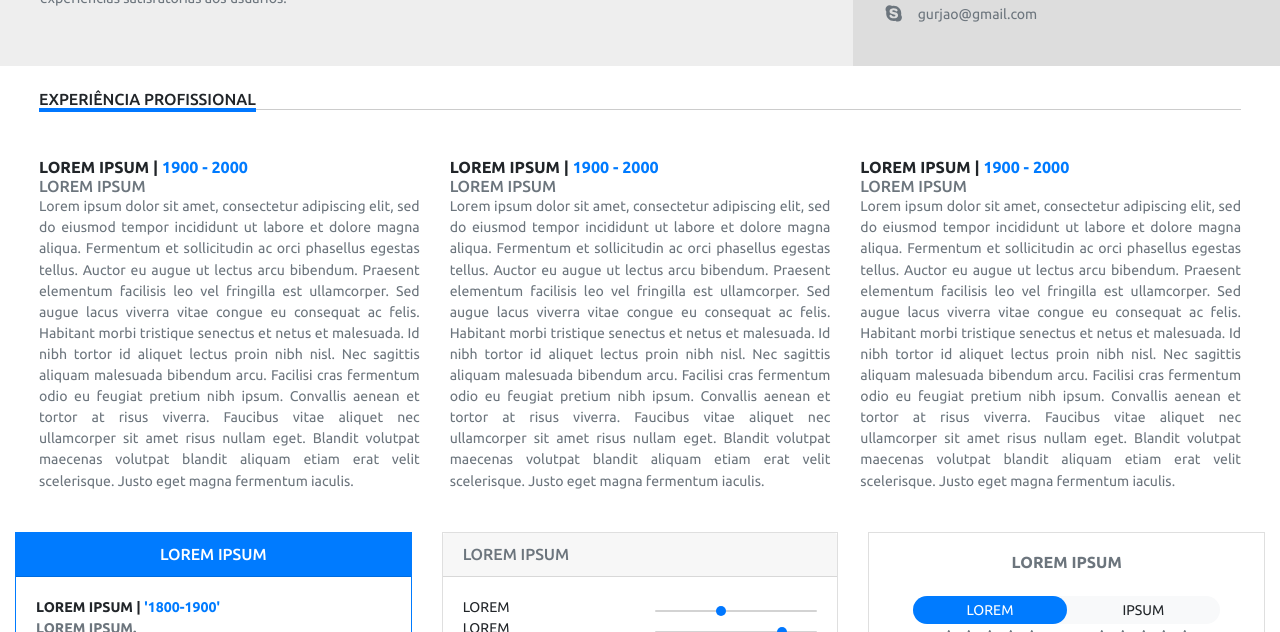
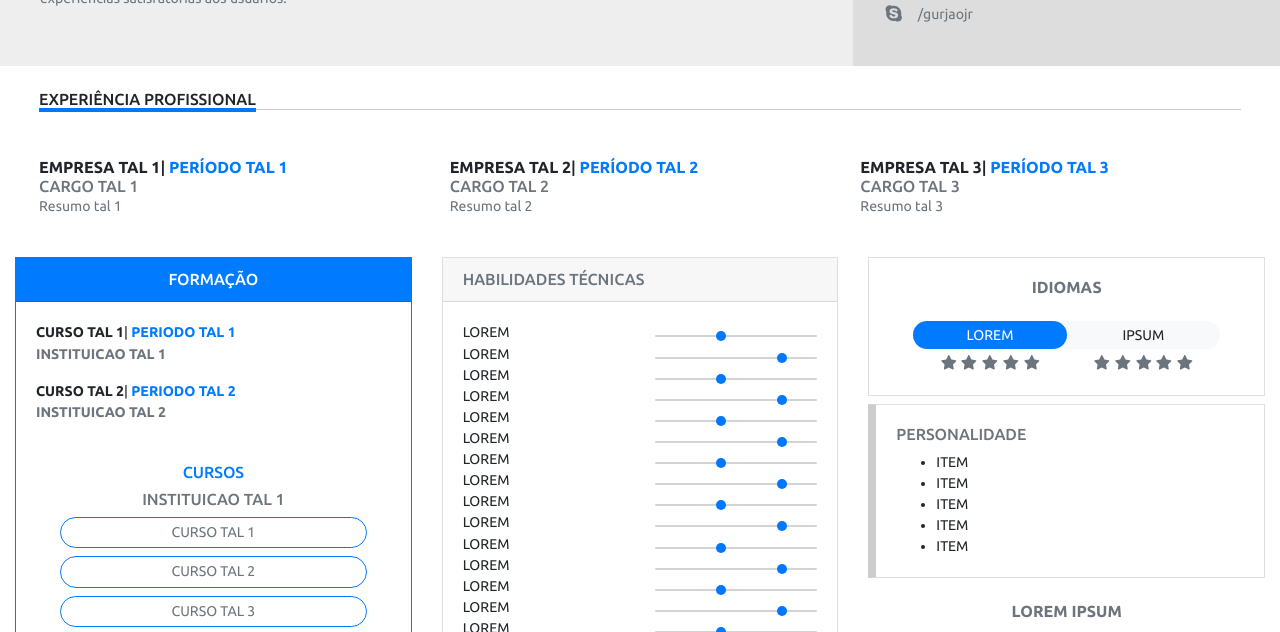
Before and after one commit to gurjao/curriculum, a website: page index.html in a window 1280 px wide. Shown: the part 320-952 px from the top of the page. Drawn offline with Linux system fonts and the light colour scheme.

Commit message:
Atualizando JSON

```diff
--- a/index.html
+++ b/index.html
@@ -18,6 +18,7 @@
 </head>
 
 <body>
+	<div id="experienciaEmpresa"></div>
 	<hr class="my-0 bg-primary" style="border-top-width: 8px">
 	<h4 id="nome" class="text-center text-uppercase mt-5 mb-0">Lorem ipsum</h3>
 	<h5 id="cargo" class="text-center text-uppercase text-muted mt-0 mb-5">Lorem ipsum</h4>
@@ -54,48 +55,48 @@
 		<h6 class="m-4 text-uppercase" style="border-bottom: 1px solid #ccc;"><span style="border-bottom: 4px solid #07f;">Experiência profissional</span></h4>
 		<div class="row text-justify p-4">
 			<div class="col-md">
-				<h6 class="m-0 text-uppercase"><strong>Lorem ipsum | <span class="text-primary">1900 - 2000</span></strong></h6>
-				<h6 class="m-0 text-uppercase text-muted">Lorem ipsum</h6>
-				<p class="text-muted">Lorem ipsum dolor sit amet, consectetur adipiscing elit, sed do eiusmod tempor incididunt ut labore et dolore magna aliqua. Fermentum et sollicitudin ac orci phasellus egestas tellus. Auctor eu augue ut lectus arcu bibendum. Praesent elementum facilisis leo vel fringilla est ullamcorper. Sed augue lacus viverra vitae congue eu consequat ac felis. Habitant morbi tristique senectus et netus et malesuada. Id nibh tortor id aliquet lectus proin nibh nisl. Nec sagittis aliquam malesuada bibendum arcu. Facilisi cras fermentum odio eu feugiat pretium nibh ipsum. Convallis aenean et tortor at risus viverra. Faucibus vitae aliquet nec ullamcorper sit amet risus nullam eget. Blandit volutpat maecenas volutpat blandit aliquam etiam erat velit scelerisque. Justo eget magna fermentum iaculis.</p>
+				<h6 class="m-0 text-uppercase"><strong id="experienciaEmpresa3">Lorem ipsum </strong>| <strong id="experienciaPeriodo3" class="text-primary">1900 - 2000</strong></h6>
+				<h6 id="experienciaCargo3" class="m-0 text-uppercase text-muted">Lorem ipsum</h6>
+				<p id="experienciaResumo3" class="text-muted">Lorem ipsum dolor sit amet, consectetur adipiscing elit, sed do eiusmod tempor incididunt ut labore et dolore magna aliqua. Fermentum et sollicitudin ac orci phasellus egestas tellus. Auctor eu augue ut lectus arcu bibendum. Praesent elementum facilisis leo vel fringilla est ullamcorper. Sed augue lacus viverra vitae congue eu consequat ac felis. Habitant morbi tristique senectus et netus et malesuada. Id nibh tortor id aliquet lectus proin nibh nisl. Nec sagittis aliquam malesuada bibendum arcu. Facilisi cras fermentum odio eu feugiat pretium nibh ipsum. Convallis aenean et tortor at risus viverra. Faucibus vitae aliquet nec ullamcorper sit amet risus nullam eget. Blandit volutpat maecenas volutpat blandit aliquam etiam erat velit scelerisque. Justo eget magna fermentum iaculis.</p>
 			</div>
 			<div class="col-md">
-				<h6 class="m-0 text-uppercase"><strong>Lorem ipsum | <span class="text-primary">1900 - 2000</span></strong></h6>
-				<h6 class="m-0 text-uppercase text-muted">Lorem ipsum</h6>
-				<p class="text-muted">Lorem ipsum dolor sit amet, consectetur adipiscing elit, sed do eiusmod tempor incididunt ut labore et dolore magna aliqua. Fermentum et sollicitudin ac orci phasellus egestas tellus. Auctor eu augue ut lectus arcu bibendum. Praesent elementum facilisis leo vel fringilla est ullamcorper. Sed augue lacus viverra vitae congue eu consequat ac felis. Habitant morbi tristique senectus et netus et malesuada. Id nibh tortor id aliquet lectus proin nibh nisl. Nec sagittis aliquam malesuada bibendum arcu. Facilisi cras fermentum odio eu feugiat pretium nibh ipsum. Convallis aenean et tortor at risus viverra. Faucibus vitae aliquet nec ullamcorper sit amet risus nullam eget. Blandit volutpat maecenas volutpat blandit aliquam etiam erat velit scelerisque. Justo eget magna fermentum iaculis.</p>
+				<h6 class="m-0 text-uppercase"><strong id="experienciaEmpresa2">Lorem ipsum </strong>| <strong id="experienciaPeriodo2" class="text-primary">1900 - 2000</strong></h6>
+				<h6 id="experienciaCargo2" class="m-0 text-uppercase text-muted">Lorem ipsum</h6>
+				<p id="experienciaResumo2"class="text-muted">Lorem ipsum dolor sit amet, consectetur adipiscing elit, sed do eiusmod tempor incididunt ut labore et dolore magna aliqua. Fermentum et sollicitudin ac orci phasellus egestas tellus. Auctor eu augue ut lectus arcu bibendum. Praesent elementum facilisis leo vel fringilla est ullamcorper. Sed augue lacus viverra vitae congue eu consequat ac felis. Habitant morbi tristique senectus et netus et malesuada. Id nibh tortor id aliquet lectus proin nibh nisl. Nec sagittis aliquam malesuada bibendum arcu. Facilisi cras fermentum odio eu feugiat pretium nibh ipsum. Convallis aenean et tortor at risus viverra. Faucibus vitae aliquet nec ullamcorper sit amet risus nullam eget. Blandit volutpat maecenas volutpat blandit aliquam etiam erat velit scelerisque. Justo eget magna fermentum iaculis.</p>
 			</div>
 			<div class="col-md">
-				<h6 class="m-0 text-uppercase"><strong>Lorem ipsum | <span class="text-primary">1900 - 2000</span></strong></h6>
-				<h6 class="m-0 text-uppercase text-muted">Lorem ipsum</h6>
-				<p class="text-muted">Lorem ipsum dolor sit amet, consectetur adipiscing elit, sed do eiusmod tempor incididunt ut labore et dolore magna aliqua. Fermentum et sollicitudin ac orci phasellus egestas tellus. Auctor eu augue ut lectus arcu bibendum. Praesent elementum facilisis leo vel fringilla est ullamcorper. Sed augue lacus viverra vitae congue eu consequat ac felis. Habitant morbi tristique senectus et netus et malesuada. Id nibh tortor id aliquet lectus proin nibh nisl. Nec sagittis aliquam malesuada bibendum arcu. Facilisi cras fermentum odio eu feugiat pretium nibh ipsum. Convallis aenean et tortor at risus viverra. Faucibus vitae aliquet nec ullamcorper sit amet risus nullam eget. Blandit volutpat maecenas volutpat blandit aliquam etiam erat velit scelerisque. Justo eget magna fermentum iaculis.</p>
+				<h6 class="m-0 text-uppercase"><strong id="experienciaEmpresa1">Lorem ipsum </strong>| <strong id="experienciaPeriodo1" class="text-primary">1900 - 2000</strong></h6>
+				<h6 id="experienciaCargo1" class="m-0 text-uppercase text-muted">Lorem ipsum</h6>
+				<p id="experienciaResumo1"class="text-muted">Lorem ipsum dolor sit amet, consectetur adipiscing elit, sed do eiusmod tempor incididunt ut labore et dolore magna aliqua. Fermentum et sollicitudin ac orci phasellus egestas tellus. Auctor eu augue ut lectus arcu bibendum. Praesent elementum facilisis leo vel fringilla est ullamcorper. Sed augue lacus viverra vitae congue eu consequat ac felis. Habitant morbi tristique senectus et netus et malesuada. Id nibh tortor id aliquet lectus proin nibh nisl. Nec sagittis aliquam malesuada bibendum arcu. Facilisi cras fermentum odio eu feugiat pretium nibh ipsum. Convallis aenean et tortor at risus viverra. Faucibus vitae aliquet nec ullamcorper sit amet risus nullam eget. Blandit volutpat maecenas volutpat blandit aliquam etiam erat velit scelerisque. Justo eget magna fermentum iaculis.</p>
 			</div>
 		</div>
 		<div class="row mb-4">
 			<div class="col-md text-uppercase">
 				<div class="card border-primary rounded-0 mb-2">
-					<h6 class="card-header text-center text-white bg-primary rounded-0">Lorem ipsum</h6>
+					<h6 class="card-header text-center text-white bg-primary rounded-0">Formação</h6>
 					<div class="card-body">
 						<p class="card-text">
-							<span class="d-block"><strong>Lorem ipsum | <span class="text-primary">'1800-1900'</span></strong></span>
-							<span class="text-muted"><strong>Lorem ipsum.</strong></span>
+							<span class="d-block"><strong id="formacaoCurso2">Lorem ipsum </strong>| <strong id="formacaoPeriodo2" class="text-primary">'1800-1900'</strong></span>
+							<span class="text-muted"><strong id="formacaoInstituicao2">Lorem ipsum.</strong></span>
 						</p>
 						<p class="card-text">
-							<span class="d-block"><strong>Lorem ipsum | <span class="text-primary">'1800-1900'</span></strong></span>
-							<span class="text-muted"><strong>Lorem ipsum.</strong></span>
+							<span class="d-block"><strong id="formacaoCurso1">Lorem ipsum </strong>| <strong id="formacaoPeriodo1" class="text-primary">'1800-1900'</strong></span>
+							<span class="text-muted"><strong id="formacaoInstituicao1">Lorem ipsum.</strong></span>
 						</p>
 					</div>
 					<div class="card-body text-center mx-4">
-						<h6 class="text-primary">Lorem</h6>
-						<h6 class="text-muted">Ipsum</h6>
-						<div class="border border-primary text-muted my-2 p-1 border-radius-24">Lorem ipsum</div>
-						<div class="border border-primary text-muted my-2 p-1 border-radius-24">Lorem ipsum</div>
-						<div class="border border-primary text-muted my-2 p-1 border-radius-24">Lorem ipsum</div>
-						<div class="border border-primary text-muted my-2 p-1 border-radius-24">Lorem ipsum</div>
+						<h6 class="text-primary">Cursos</h6>
+						<h6 id="cursoInstituicao" class="text-muted">Lorem Ipsum</h6>
+						<div id="cursoNome4" class="border border-primary text-muted my-2 p-1 border-radius-24">Lorem ipsum</div>
+						<div id="cursoNome3" class="border border-primary text-muted my-2 p-1 border-radius-24">Lorem ipsum</div>
+						<div id="cursoNome2" class="border border-primary text-muted my-2 p-1 border-radius-24">Lorem ipsum</div>
+						<div id="cursoNome1" class="border border-primary text-muted my-2 p-1 border-radius-24">Lorem ipsum</div>
 					</div>
 				</div>
 			</div>
 			<div class="col-md text-uppercase mb-2">
 				<div class="card rounded-0">
-					<h6 class="card-header text-muted">Lorem ipsum</h6>
+					<h6 class="card-header text-muted">Habilidades Técnicas</h6>
 					<div class="card-body">
 						<div class="row">
 							<div class="col">Lorem</div>
@@ -167,7 +168,7 @@
 			<div class="col-md">
 				<div class="card rounded-0 mb-2 text-uppercase">
 					<div class="card-body">
-						<h6 class="text-center text-secondary mb-4"><strong>Lorem ipsum</strong></h6>
+						<h6 class="text-center text-secondary mb-4"><strong>Idiomas</strong></h6>
 						<div class="row bg-light text-center mx-4 border-radius-24">
 							<div class="col bg-primary text-white p-1 border-radius-24" style="height: 28px;">
 								<span>Lorem</span>
@@ -196,7 +197,7 @@
 				</div>
 				<div class="card rounded-0 text-uppercase" style="border-left: 8px solid #ccc;">
 					<div class="card-body">
-						<h6 class="text-muted">Lorem ipsum</h6>
+						<h6 class="text-muted">Personalidade</h6>
 						<ul class="m-0">
 							<li>Item</li>
 							<li>Item</li>
@@ -214,6 +215,7 @@
 			</div>
 		</div>
 	</div>
+
 	<!-- Lib JS -->
 	<script src="public/js/jquery.min.js"></script>
 	<script src="public/js/popper.min.js"></script>
--- a/info.json
+++ b/info.json
@@ -46,7 +46,7 @@
     "curso": [
         {
             "instituicao": "Instituicao tal 1",
-            "nome": ["Curso tal 1", "Curso tal 2", "Curso tal 3"]
+            "nome": ["Curso tal 1", "Curso tal 2", "Curso tal 3", "Curso tal 4"]
         }
     ],
     "habilidade": [
--- a/public/js/app.js
+++ b/public/js/app.js
@@ -13,5 +13,43 @@ fetch('https://raw.githubusercontent.com/gurjao/curriculum/master/info.json')
     document.querySelector('#contatoCel').innerHTML = json.contato.cel;
     document.querySelector('#contatoCidade').innerHTML = json.contato.cidade;
     document.querySelector('#contatoPerfilLinkedin').innerHTML = json.contato.perfil.linkedin;
-    document.querySelector('#contatoPerfilSkype').innerHTML = json.contato.email;
-  })
+    document.querySelector('#contatoPerfilSkype').innerHTML = json.contato.perfil.skype;
+    document.querySelector('#experienciaEmpresa3').innerHTML = json.experiencia[0].empresa;
+    document.querySelector('#experienciaPeriodo3').innerHTML = json.experiencia[0].periodo;
+    document.querySelector('#experienciaCargo3').innerHTML = json.experiencia[0].cargo;
+    document.querySelector('#experienciaResumo3').innerHTML = json.experiencia[0].resumo;
+    document.querySelector('#experienciaEmpresa2').innerHTML = json.experiencia[1].empresa;
+    document.querySelector('#experienciaPeriodo2').innerHTML = json.experiencia[1].periodo;
+    document.querySelector('#experienciaCargo2').innerHTML = json.experiencia[1].cargo;
+    document.querySelector('#experienciaResumo2').innerHTML = json.experiencia[1].resumo;
+    document.querySelector('#experienciaEmpresa1').innerHTML = json.experiencia[2].empresa;
+    document.querySelector('#experienciaPeriodo1').innerHTML = json.experiencia[2].periodo;
+    document.querySelector('#experienciaCargo1').innerHTML = json.experiencia[2].cargo;
+    document.querySelector('#experienciaResumo1').innerHTML = json.experiencia[2].resumo;
+    document.querySelector('#formacaoCurso2').innerHTML = json.formacao[0].graduacao;
+    document.querySelector('#formacaoPeriodo2').innerHTML = json.formacao[0].periodo;
+    document.querySelector('#formacaoInstituicao2').innerHTML = json.formacao[0].instituicao;
+    document.querySelector('#formacaoCurso1').innerHTML = json.formacao[1].graduacao;
+    document.querySelector('#formacaoPeriodo1').innerHTML = json.formacao[1].periodo;
+    document.querySelector('#formacaoInstituicao1').innerHTML = json.formacao[1].instituicao;
+    document.querySelector('#cursoInstituicao').innerHTML = json.curso[0].instituicao;
+    document.querySelector('#cursoNome4').innerHTML = json.curso[0].nome[0];
+    document.querySelector('#cursoNome3').innerHTML = json.curso[0].nome[1];
+    document.querySelector('#cursoNome2').innerHTML = json.curso[0].nome[2];
+    document.querySelector('#cursoNome1').innerHTML = json.curso[0].nome[3];
+})
+
+/*
+document.body.onload = adcElemento;
+function adcElemento () {
+  // cria um novo elemento div
+  // e dá à ele conteúdo
+  var divNova = document.createElement("div");
+  var conteudoNovo = document.createTextNode("Olá, cumprimentos!");
+  divNova.appendChild(conteudoNovo); //adiciona o nó de texto à nova div criada
+
+  // adiciona o novo elemento criado e seu conteúdo ao DOM
+  var divAtual = document.getElementById("experienciaEmpresa");
+  document.body.insertBefore(divNova, divAtual);
+}
+*/
```
Also changed, not shown: js/app.js (+40 -2 lines).
